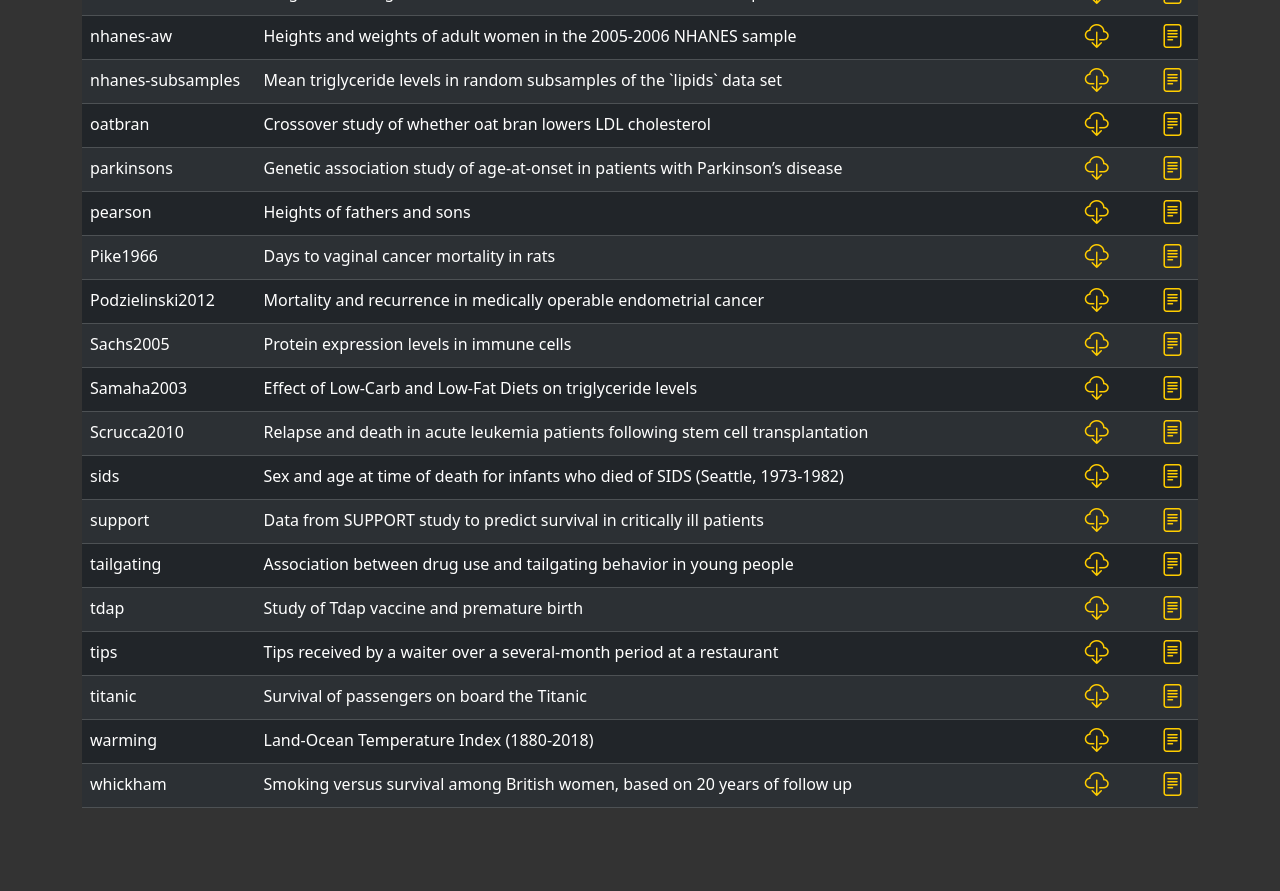
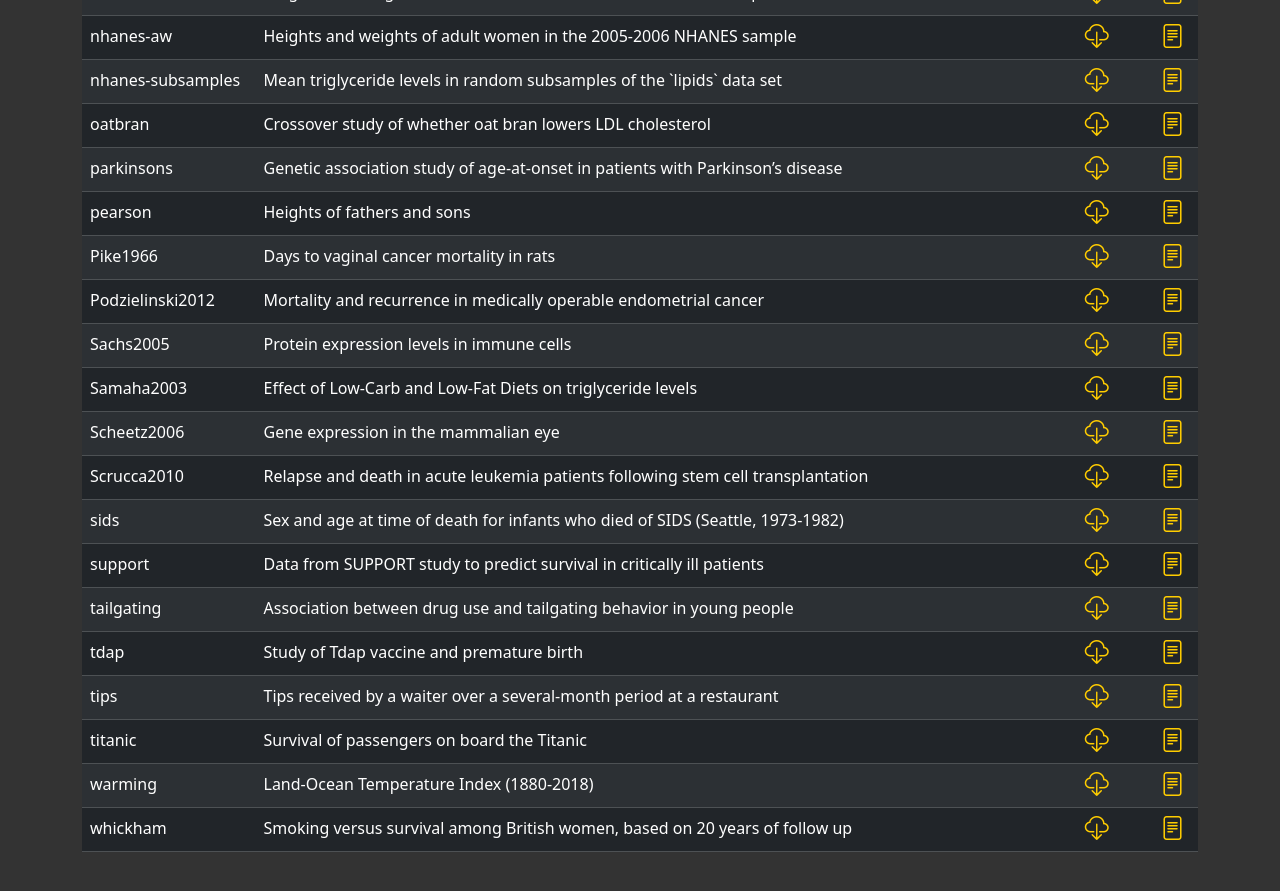
Before and after one commit to IowaBiostat/data-sets, a Jekyll site: the page built from index.md, in a window 1280 px wide and 900 px high, scrolled down 1293 px. Shown: the top 891 px of the window. Built offline with Jekyll 4.4.1, drawn with Linux system fonts in a browser that asks for light colours; before the commit the page ends 2149 px from its top, so only the background shows below that.

Commit message:
Scheetz2006; lfs guinea pig

```diff
--- a/index.md
+++ b/index.md
@@ -499,6 +499,20 @@ Effect of Low-Carb and Low-Fat Diets on triglyceride levels
 </tr>
 <tr>
 <td style="text-align:left;">
+Scheetz2006
+</td>
+<td style="text-align:left;">
+Gene expression in the mammalian eye
+</td>
+<td style="text-align:center;">
+<a href="https://raw.githubusercontent.com/IowaBiostat/data-sets/main/Scheetz2006/Scheetz2006.rds"><i class="bi-cloud-download"></i></a>
+</td>
+<td style="text-align:center;">
+<a href="Scheetz2006/Scheetz2006.html"><i class="bi-file-text"></i></a>
+</td>
+</tr>
+<tr>
+<td style="text-align:left;">
 Scrucca2010
 </td>
 <td style="text-align:left;">
```
Also changed, not shown: Scheetz2006/Scheetz2006.md (added, +26 -0 lines), 3 other files.
